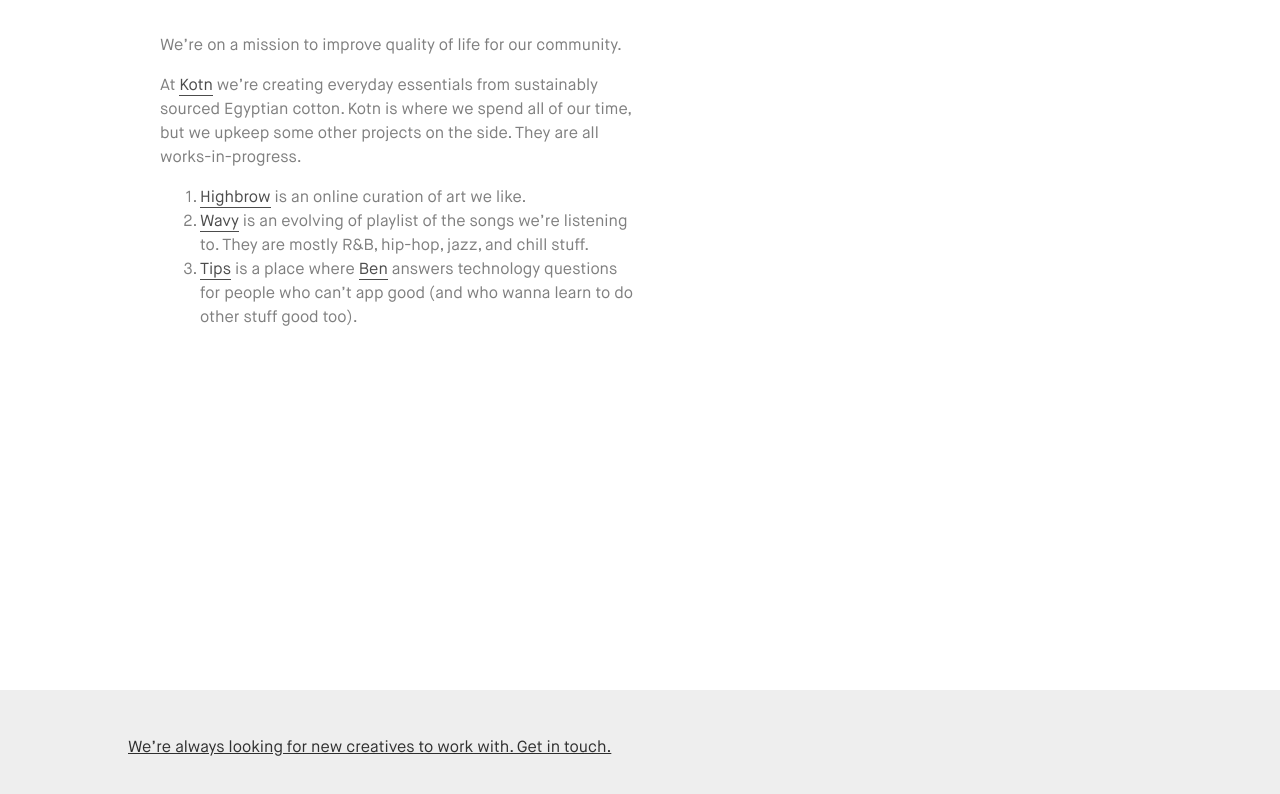
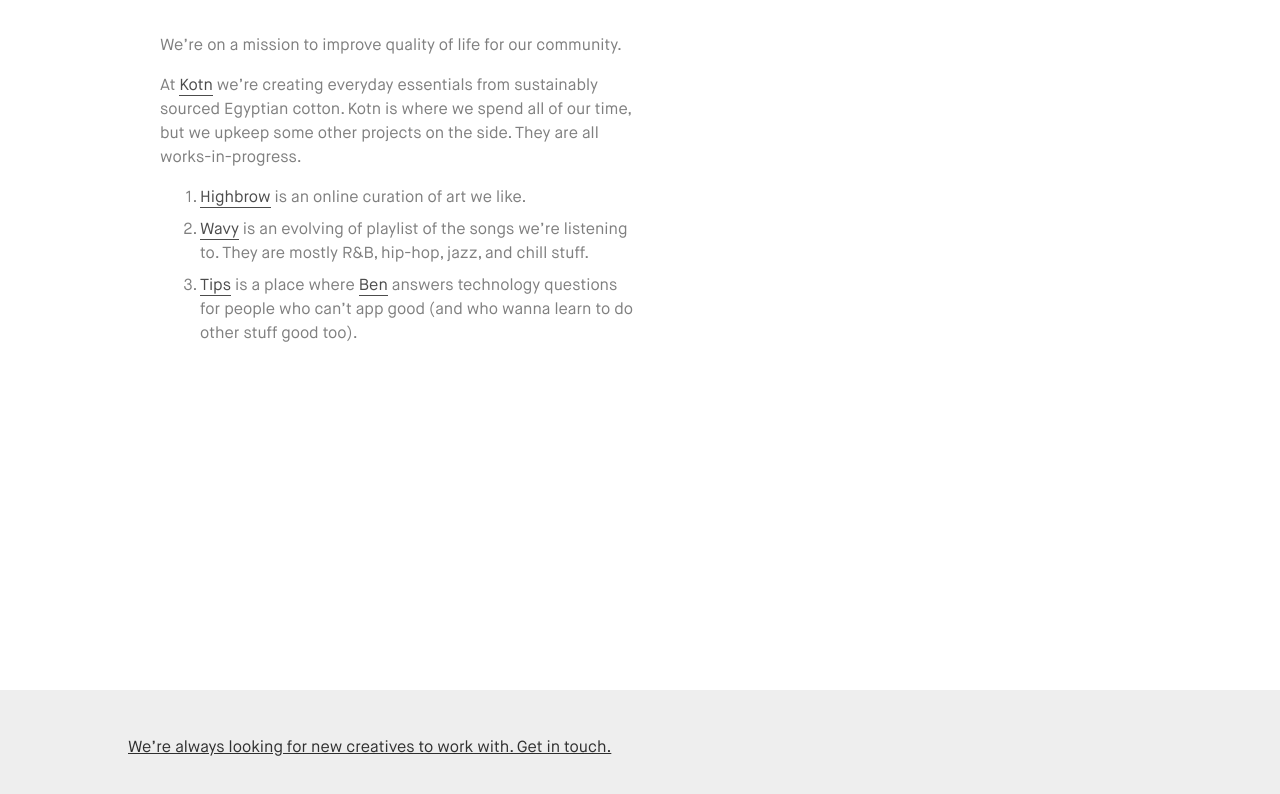
Before and after one commit to ordinarystudios/ordinarystudios.github.io, a website: page index.html in a window 1280 px wide. Shown: the part 110-904 px from the top of the page. Drawn offline with nearby package versions, Linux system fonts and the light colour scheme.

Commit message:
Add margin-bottom to list items

```diff
--- a/index.html
+++ b/index.html
@@ -27,19 +27,10 @@
           <p class="measure">At <a class="black-70 bb no-underline" href="//kotn.com">Kotn</a> we&rsquo;re creating everyday essentials from sustainably sourced Egyptian cotton. Kotn is where we spend all of our time, but we upkeep some other projects on the side. They are all works-in-progress.</p>
 
           <ol class="measure">
-            <li><a class="black-70 bb no-underline" href="//highbrow.af">Highbrow</a> is an online curation of art we like.</li>
-            <li><a class="black-70 bb no-underline" href="//wavy.fm">Wavy</a> is an evolving of playlist of the songs we&rsquo;re listening to. They are mostly R&amp;B, hip-hop, jazz, and chill stuff.</li>
-            <li><a class="black-70 bb no-underline" href="//benjamin.tips">Tips</a> is a place where <a class="black-70 bb no-underline" href="//instagram.com/benjaminsehl">Ben</a> answers technology questions for people who can&rsquo;t app good (and who wanna learn to do other stuff good too).</li>
+            <li class="mb2"><a class="black-70 bb no-underline" href="//highbrow.af">Highbrow</a> is an online curation of art we like.</li>
+            <li class="mb2"><a class="black-70 bb no-underline" href="//wavy.fm">Wavy</a> is an evolving of playlist of the songs we&rsquo;re listening to. They are mostly R&amp;B, hip-hop, jazz, and chill stuff.</li>
+            <li class="mb2"><a class="black-70 bb no-underline" href="//benjamin.tips">Tips</a> is a place where <a class="black-70 bb no-underline" href="//instagram.com/benjaminsehl">Ben</a> answers technology questions for people who can&rsquo;t app good (and who wanna learn to do other stuff good too).</li>
           </ol>
-
-          <!-- <p class="lead measure">We dismiss the stigma of ordinary, in favor
-          of a belief that every moment is equally precious;
-          deserving of care and consideration.</p>
-
-          <p class="measure">We have formed to build the foundations of brands who
-          believe in what
-          they do. Those who drive change, take risks, and redefine
-          the status quo. They run lean, and they run well. They are the new ordinary.</p> -->
         </section>
       </main>
 
```
